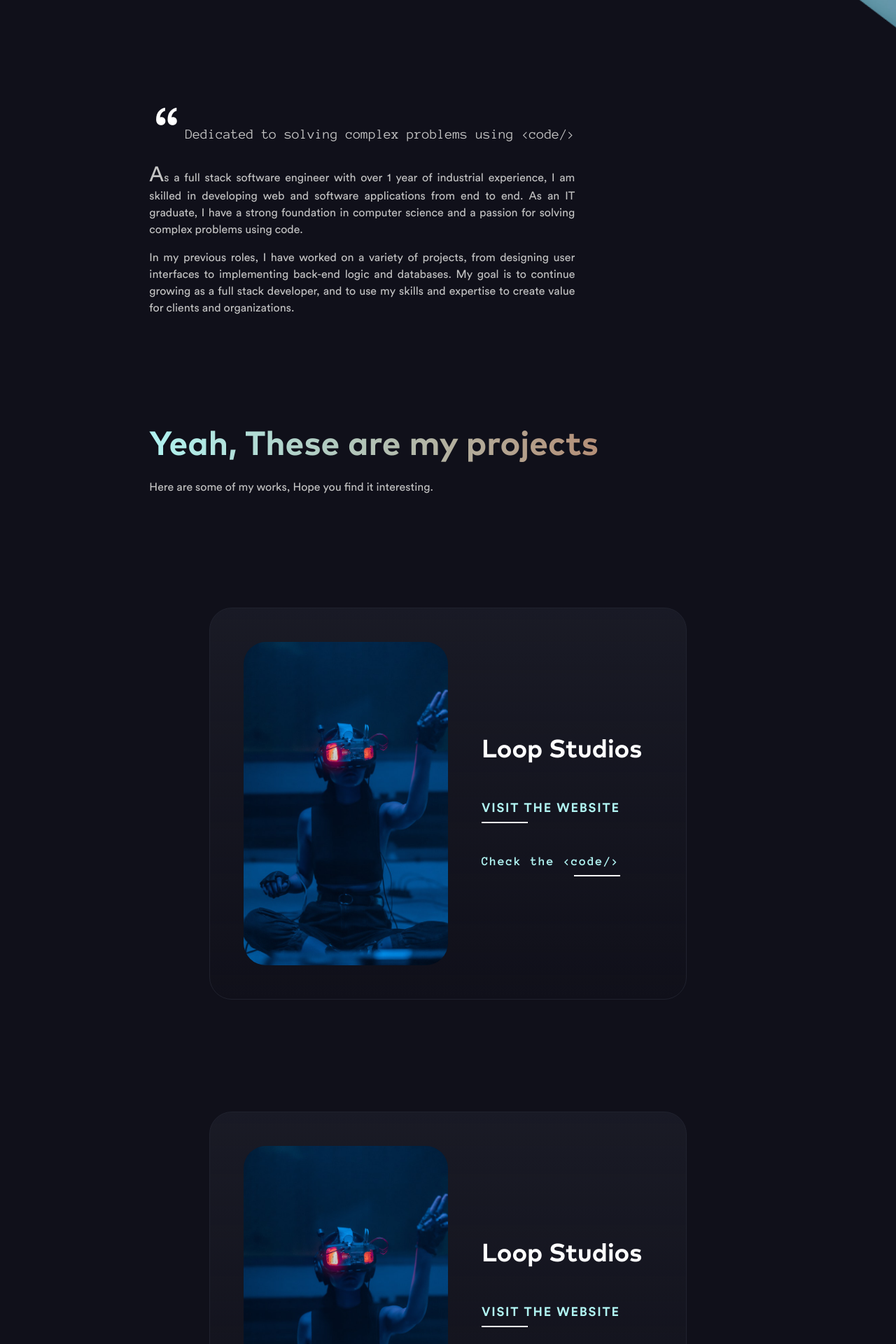
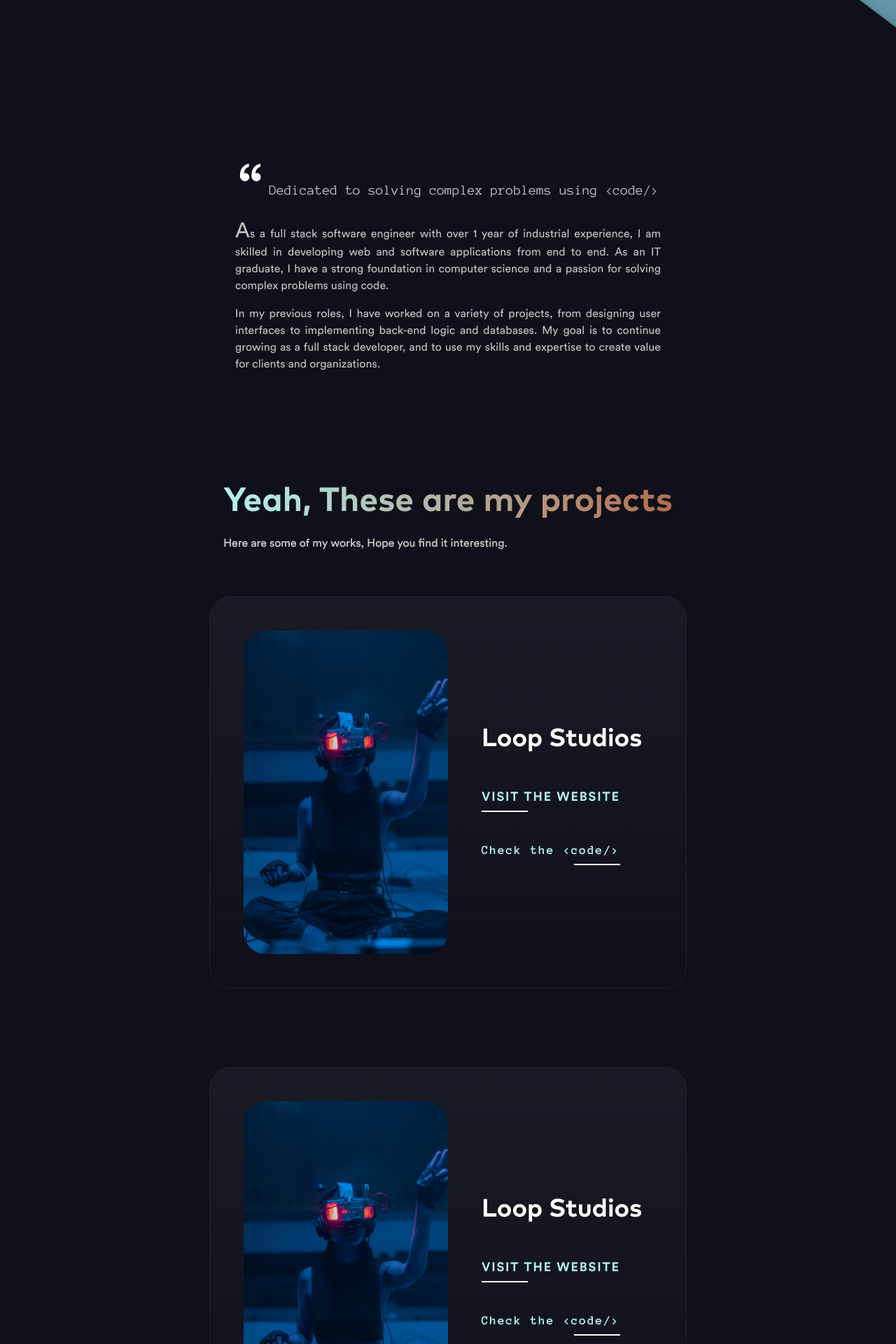
Before and after one commit to Nivethan-Ar/portfolio, a React (Vite) app: page / in a window 1280 px wide. Shown: the part 760-2680 px from the top of the page at 70% size. Built offline with nearby package versions, Linux system fonts and the light colour scheme; no server answers.

Commit message:
fix: polish project section

```diff
--- a/src/pages/landing/components/projects-section/index.tsx
+++ b/src/pages/landing/components/projects-section/index.tsx
@@ -4,10 +4,10 @@ import ProjectCard from './project-card';
 function ProjectsSection() {
   return (
     <Section>
-      <div className='col-start-3 col-end-11 font-circular mt-20'>
-        <div className='flex flex-col gap-y-4 [&>p]:w-full lg:[&>p]:w-[38rem] '>
+      <div className='col-start-3 col-end-11 font-circular'>
+        <div className='my-40 flex flex-col gap-y-4 [&>p]:w-full lg:[&>p]:w-[38rem] items-center'>
           <p
-            className="text-xl text-main-gray font-code text-center lg:text-end
+            className="text-xl text-main-gray font-code text-center
                       before:content-['\201c'] before:text-6xl lg:before:text-8xl before:mr-2 before:font-circular before:text-white before:relative before:top-[25px]
                       after:content-none "
           >
@@ -37,18 +37,18 @@ function ProjectsSection() {
           </p>
         </div>
 
-        <div>
+        <div className='flex flex-col items-center mb-16 lg:mb-40'>
           <h2
-            className='text-lg lg:text-5xl font-extrabold text-transparent font-mark bg-transparent bg-clip-text
-          bg-gradient-to-r from-[#b0f3f1] to-[#b56d4e] mt-16 lg:mt-40'
+            className='text-4xl text-center lg:text-5xl font-extrabold text-transparent font-mark bg-transparent bg-clip-text
+          bg-gradient-to-r from-[#b0f3f1] to-[#b56d4e]'
           >
             Yeah, These are my projects
+            <p className='text-sm text-left lg:text-base font-circular font-normal self-start text-main-gray mt-6 mb-'>
+              Here are some of my works, Hope you find it interesting.
+            </p>
           </h2>
-          <p className=' text-main-gray mt-6 mb-6'>
-            Here are some of my works, Hope you find it interesting.
-          </p>
 
-          <div className='mb-10 mt-16 lg:mt-40 space-y-16 lg:space-y-40'>
+          <div className='mb-10 mt-16 lg: space-y-16 lg:space-y-28 w-full lg:w-[80%] bg-orange-'>
             <ProjectCard
               name='loop Studios'
               imgSrc='/images/projects/loop-studios.jpg'
--- a/src/pages/landing/components/projects-section/project-card.tsx
+++ b/src/pages/landing/components/projects-section/project-card.tsx
@@ -10,8 +10,8 @@ function ProjectCard(props: Props) {
   const { name, projectType, projectLink, githubLink, imgSrc } = props;
 
   return (
-    <div className='w-full flex justify-center '>
-      <div className='w-full lg:w-[80%] h-[25rem] lg:h-[35rem] rounded-[2rem] p-6 lg:p-12 border border-[#20222e] bg-gradient-to-b from-[#2325317b] '>
+    <div className='w-full flex justify-center bg-green- '>
+      <div className='w-full lg:w-full h-[25rem] lg:h-[35rem] rounded-[2rem] p-6 lg:p-12 border border-[#20222e] bg-gradient-to-b from-[#2325317b] '>
         <div className='grid grid-cols-1 grid-rows-2 lg:grid-rows-1 lg:grid-cols-2 h-full'>
           <div
             className='h-full bg-cover bg-center rounded-[1rem] lg:rounded-[2rem]'
```
